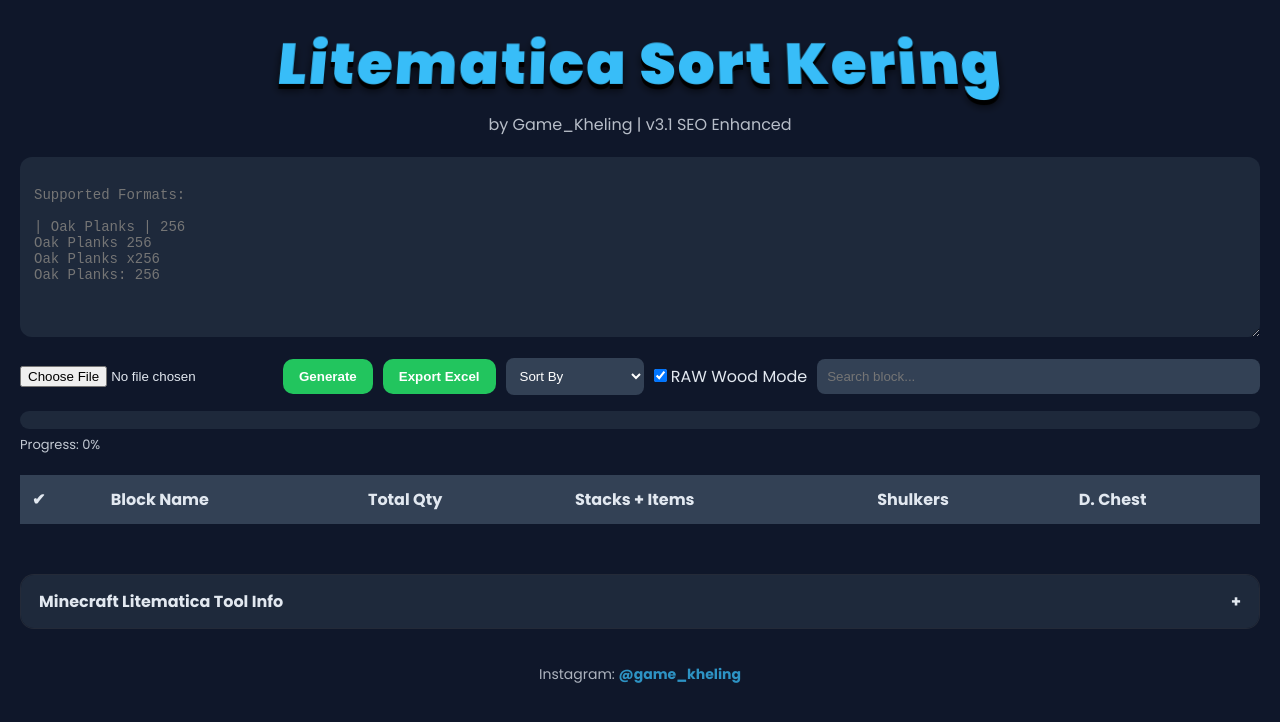
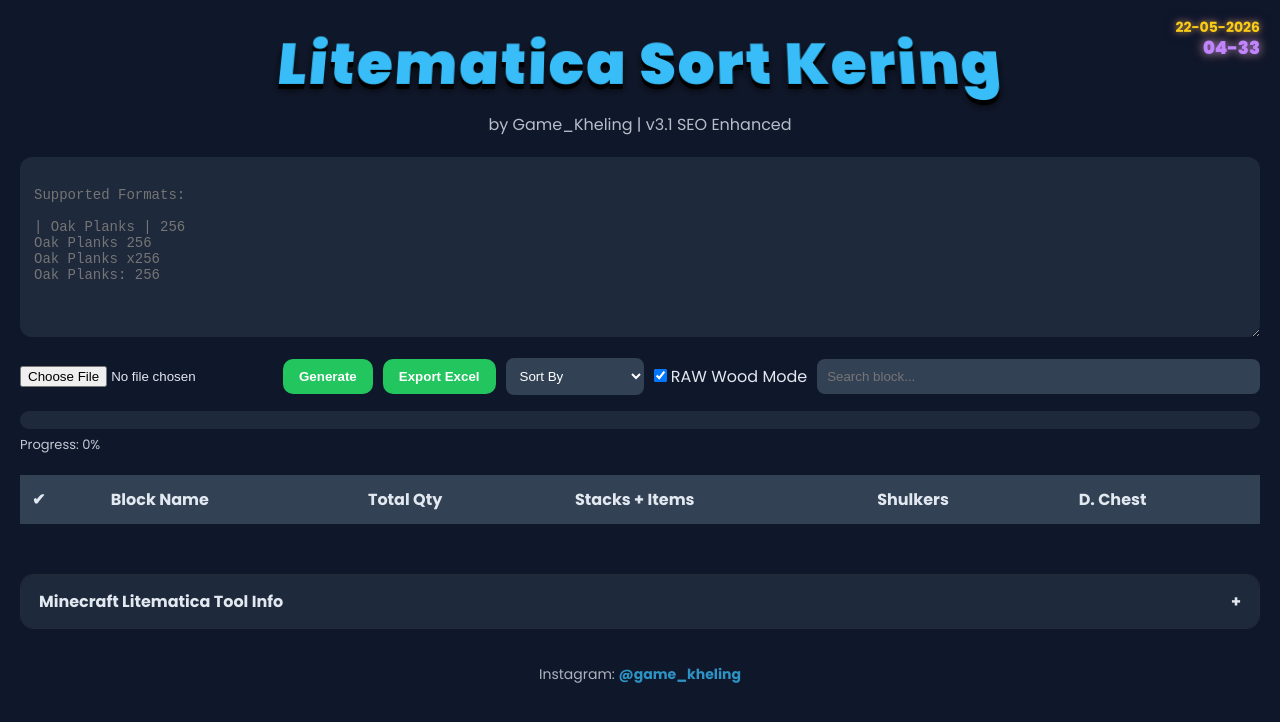
Before and after one commit to GameKheling-coder/minecraft-material-organizer, a plain HTML site: page index.html in a window 1280 px wide. Drawn offline with Linux system fonts and the light colour scheme.

Commit message:
Add real-time date and time display

```diff
--- a/index.html
+++ b/index.html
@@ -27,6 +27,36 @@ body{
     background:#0f172a;
     color:#e2e8f0;
     padding:20px;
+    position:relative;
+}
+
+/* ===== DATE TIME ===== */
+
+#dateTime{
+    position:absolute;
+    top:18px;
+    right:20px;
+    text-align:right;
+    z-index:100;
+    line-height:1.3;
+}
+
+#dateBox{
+    font-size:14px;
+    font-weight:700;
+    color:#facc15;
+    text-shadow:
+    0 0 6px rgba(250,204,21,0.7),
+    0 0 12px rgba(168,85,247,0.5);
+}
+
+#timeBox{
+    font-size:18px;
+    font-weight:900;
+    color:#c084fc;
+    text-shadow:
+    0 0 8px rgba(192,132,252,0.8),
+    0 0 14px rgba(250,204,21,0.4);
 }
 
 /* ===== 3D TITLE ===== */
@@ -232,12 +262,27 @@ footer a{
     th,td{
         padding:8px;
     }
+
+    #dateBox{
+        font-size:12px;
+    }
+
+    #timeBox{
+        font-size:15px;
+    }
 }
 
 </style>
 </head>
 
 <body>
+
+<!-- DATE TIME -->
+
+<div id="dateTime">
+    <div id="dateBox">00-00-0000</div>
+    <div id="timeBox">00-00</div>
+</div>
 
 <h1>Litematica Sort Kering</h1>
 
@@ -386,6 +431,30 @@ const materialGroups=[
 "End Stone",
 "Stone"
 ]
+
+/* ===== REALTIME DATE & TIME ===== */
+
+function updateDateTime(){
+
+    const now=new Date()
+
+    let day=String(now.getDate()).padStart(2,'0')
+    let month=String(now.getMonth()+1).padStart(2,'0')
+    let year=now.getFullYear()
+
+    let hours=String(now.getHours()).padStart(2,'0')
+    let minutes=String(now.getMinutes()).padStart(2,'0')
+
+    document.getElementById("dateBox").innerText=
+    `${day}-${month}-${year}`
+
+    document.getElementById("timeBox").innerText=
+    `${hours}-${minutes}`
+}
+
+updateDateTime()
+
+setInterval(updateDateTime,1000)
 
 document.getElementById("fileInput").addEventListener("change",function(){
 
```
